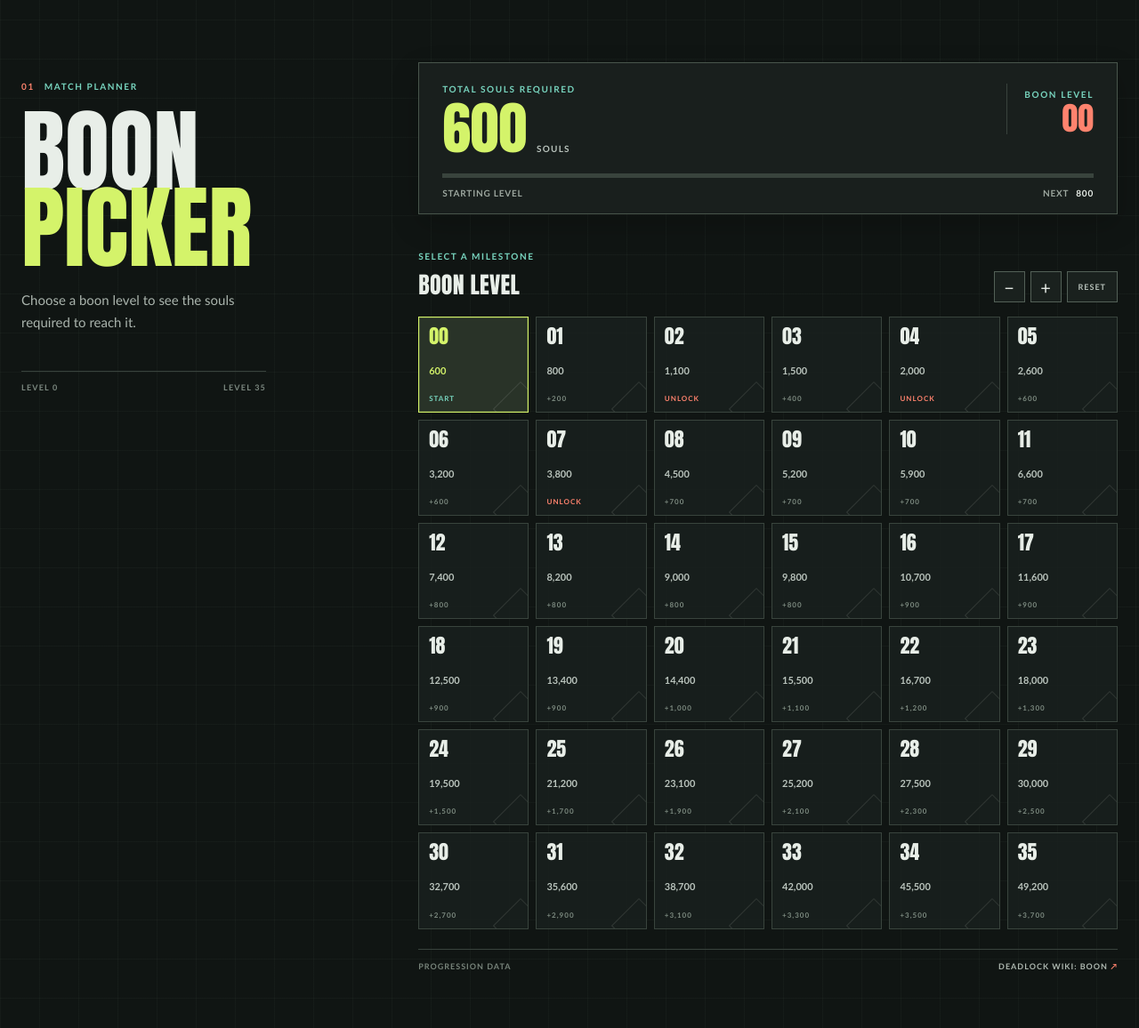
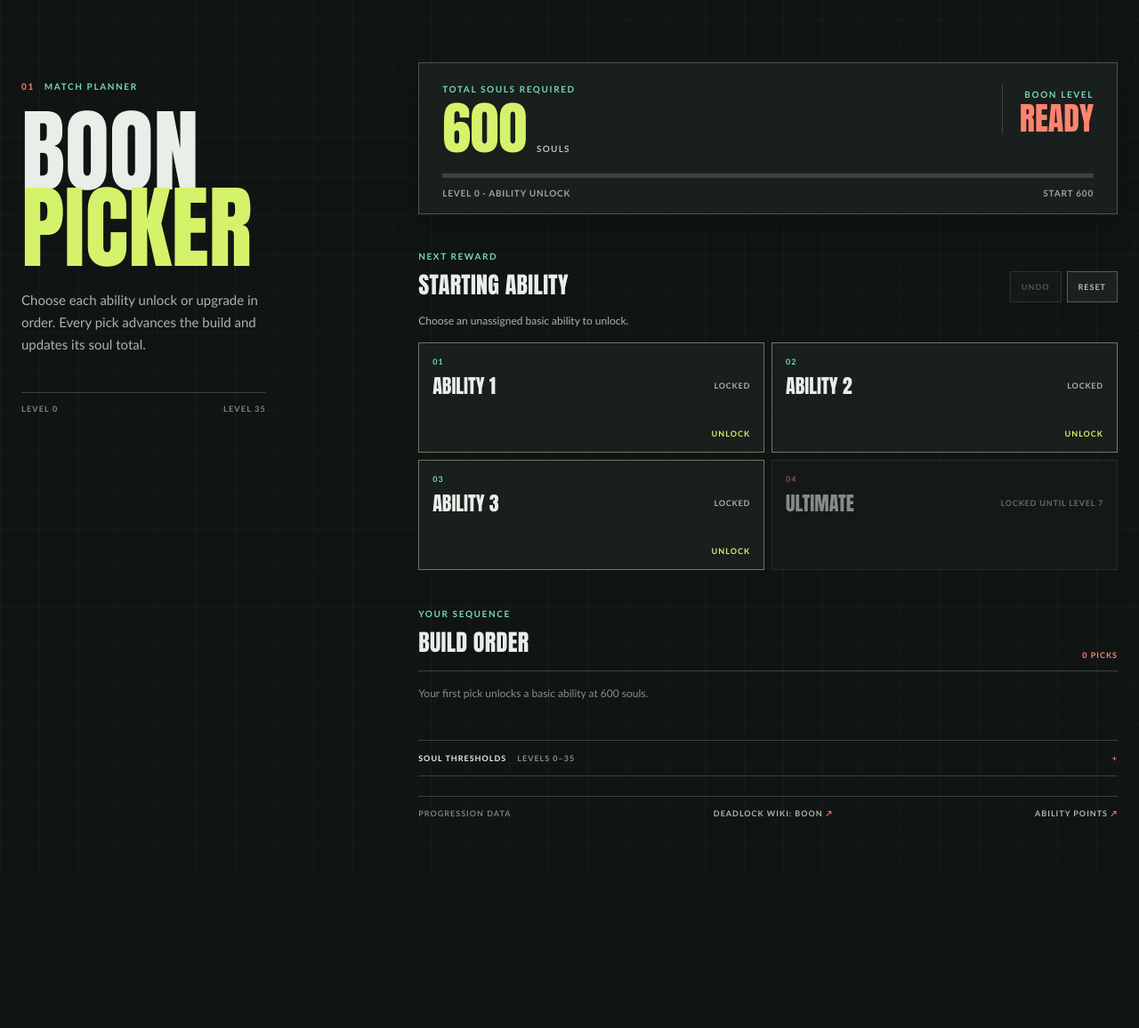
Before and after one commit to LittleBitwise/BoonPlanner, a Flask app: page / in a window 1280 px wide. Shown: the part 66-1222 px from the top of the page at 89% size. After the commit the page ends 984 px from the top, so only its background shows below. Run offline with Flask 3, Linux system fonts and the light colour scheme.

Commit message:
ability upgrade path

```diff
--- a/app.py
+++ b/app.py
@@ -7,14 +7,14 @@ SOUL_THRESHOLDS = (
     23100, 25200, 27500, 30000, 32700, 35600, 38700, 42000,
     45500, 49200,
 )
-ABILITY_UNLOCK_LEVELS = {2, 4, 7}
+ABILITY_UNLOCK_LEVELS = {0, 2, 4, 7}
 
 
 def build_levels():
     levels = []
     for level, souls in enumerate(SOUL_THRESHOLDS):
         if level == 0:
-            reward = "Starting level"
+            reward = "Ability unlock"
             cost = 0
         else:
             reward = "Ability unlock" if level in ABILITY_UNLOCK_LEVELS else "Ability point"
--- a/static/app.js
+++ b/static/app.js
@@ -1,47 +1,178 @@
-const cards = [...document.querySelectorAll(".level-card")];
+const levels = JSON.parse(document.querySelector("#boon-levels").textContent);
+const abilityCards = [...document.querySelectorAll(".ability-card")];
+const milestoneCards = [...document.querySelectorAll(".level-card")];
 const soulsValue = document.querySelector("#soulsValue");
 const levelValue = document.querySelector("#levelValue");
 const rewardValue = document.querySelector("#rewardValue");
 const nextValue = document.querySelector("#nextValue");
 const progressFill = document.querySelector("#progressFill");
 const progressTrack = document.querySelector(".progress-track");
-let selectedLevel = 0;
+const choiceHeading = document.querySelector("#choiceHeading");
+const choicePrompt = document.querySelector("#choicePrompt");
+const buildOrder = document.querySelector("#buildOrder");
+const orderCount = document.querySelector("#orderCount");
+const emptyOrder = document.querySelector("#emptyOrder");
+const undoButton = document.querySelector("#undoButton");
+const abilities = new Map(abilityCards.map((card) => [card.dataset.ability, {
+  card,
+  name: card.querySelector("strong").textContent,
+  ultimate: card.dataset.ability === "ultimate",
+  unlocked: false,
+  points: 0,
+}]));
+let picks = [];
+let currentLevel = -1;
+let order = [];
 
 function formatSouls(value) {
   return Number(value).toLocaleString("en-US");
 }
 
-function selectLevel(level) {
-  selectedLevel = Math.max(0, Math.min(cards.length - 1, level));
-  const selectedCard = cards[selectedLevel];
-  const totalSouls = Number(selectedCard.dataset.souls);
-  const nextCard = cards[selectedLevel + 1];
+function tierFor(points) {
+  if (points >= 8) return 3;
+  if (points >= 3) return 2;
+  if (points >= 1) return 1;
+  return 0;
+}
 
-  cards.forEach((card, index) => {
-    const isSelected = index === selectedLevel;
-    card.classList.toggle("is-selected", isSelected);
-    card.setAttribute("aria-pressed", String(isSelected));
+function nextTier(points) {
+  if (points < 1) return { tier: 1, remaining: 1 };
+  if (points < 3) return { tier: 2, remaining: 3 - points };
+  if (points < 8) return { tier: 3, remaining: 8 - points };
+  return null;
+}
+
+function targetLevel() {
+  return levels[currentLevel + 1] ?? null;
+}
+
+function canChoose(ability, target) {
+  if (!target) return false;
+  if (target.reward === "Ability unlock") {
+    if (ability.unlocked) return false;
+    return target.level === 7 ? ability.ultimate : !ability.ultimate;
+  }
+  return ability.unlocked && ability.points < 8;
+}
+
+function applyPick(abilityId) {
+  const ability = abilities.get(abilityId);
+  const target = targetLevel();
+  if (!ability || !canChoose(ability, target)) return false;
+
+  let action;
+  if (target.reward === "Ability unlock") {
+    ability.unlocked = true;
+    action = "UNLOCKED";
+  } else {
+    const previousTier = tierFor(ability.points);
+    ability.points += 1;
+    const newTier = tierFor(ability.points);
+    action = newTier > previousTier ? `+1 AP · TIER ${["", "I", "II", "III"][newTier]}` : "+1 ABILITY POINT";
+  }
+
+  currentLevel = target.level;
+  order.push({ level: target.level, souls: target.souls, ability: ability.name, action });
+  return true;
+}
+
+function rebuildProgress() {
+  currentLevel = -1;
+  order = [];
+  abilities.forEach((ability) => {
+    ability.unlocked = false;
+    ability.points = 0;
+  });
+  picks.forEach((abilityId) => applyPick(abilityId));
+}
+
+function promptFor(target) {
+  if (!target) return { heading: "MAXIMUM LEVEL", prompt: "All 35 boon levels are assigned." };
+  if (target.reward === "Ability unlock") {
+    if (target.level === 7) return { heading: `LEVEL ${target.level} · ULTIMATE UNLOCK`, prompt: "Unlock your Ultimate to advance this level." };
+    const heading = target.level === 0 ? "STARTING ABILITY" : `LEVEL ${target.level} · ABILITY UNLOCK`;
+    return { heading, prompt: "Choose an unassigned basic ability to unlock." };
+  }
+  return { heading: `LEVEL ${target.level} · ABILITY POINT`, prompt: "Spend this point on an unlocked ability. Picks advance the boon level." };
+}
+
+function renderOrder() {
+  orderCount.textContent = `${order.length} ${order.length === 1 ? "PICK" : "PICKS"}`;
+  emptyOrder.hidden = order.length > 0;
+  buildOrder.replaceChildren(...order.map((entry, index) => {
+    const item = document.createElement("li");
+    item.className = "order-item";
+    item.innerHTML = `<span class="order-index">${String(index + 1).padStart(2, "0")}</span><span class="order-level">LVL ${String(entry.level).padStart(2, "0")}<small>${formatSouls(entry.souls)} SOULS</small></span><strong class="order-ability">${entry.ability}</strong><span class="order-action">${entry.action}</span>`;
+    return item;
+  }));
+}
+
+function render() {
+  const target = targetLevel();
+  const current = levels[Math.max(0, currentLevel)];
+  const prompt = promptFor(target);
+  const souls = current.souls;
+
+  soulsValue.textContent = formatSouls(souls);
+  levelValue.textContent = currentLevel < 0 ? "READY" : String(currentLevel).padStart(2, "0");
+  rewardValue.textContent = target ? `LEVEL ${target.level} · ${target.reward}` : "ALL REWARDS ASSIGNED";
+  nextValue.textContent = target ? `${currentLevel < 0 ? "START" : "NEXT"} ${formatSouls(target.souls)}` : "MAX LEVEL";
+  progressFill.style.width = `${(Math.max(currentLevel, 0) / 35) * 100}%`;
+  progressTrack.setAttribute("aria-valuenow", String(Math.max(currentLevel, 0)));
+  choiceHeading.textContent = prompt.heading;
+  choicePrompt.textContent = prompt.prompt;
+  undoButton.disabled = picks.length === 0;
+  document.title = `${currentLevel < 0 ? "Ready" : `Level ${currentLevel}`} · ${formatSouls(souls)} souls | Boon Picker`;
+
+  abilities.forEach((ability) => {
+    const button = ability.card;
+    const status = button.querySelector(".ability-status");
+    const next = button.querySelector(".ability-next");
+    const action = button.querySelector(".ability-action");
+    const available = canChoose(ability, target);
+    const upcomingTier = ability.unlocked ? nextTier(ability.points) : null;
+
+    button.disabled = !available;
+    button.classList.toggle("is-available", available);
+    if (ability.unlocked) {
+      status.textContent = `TIER ${tierFor(ability.points)} · ${ability.points}/8 AP`;
+      next.textContent = upcomingTier ? `${upcomingTier.remaining} AP TO TIER ${["", "I", "II", "III"][upcomingTier.tier]}` : "MAX TIER";
+      action.textContent = available ? "UPGRADE" : "";
+    } else {
+      status.textContent = ability.ultimate && target?.level !== 7 ? "LOCKED UNTIL LEVEL 7" : "LOCKED";
+      next.textContent = "";
+      action.textContent = available ? "UNLOCK" : "";
+    }
   });
 
-  soulsValue.textContent = formatSouls(totalSouls);
-  levelValue.textContent = String(selectedLevel).padStart(2, "0");
-  rewardValue.textContent = selectedCard.dataset.reward;
-  nextValue.innerHTML = nextCard ? `NEXT <b>${formatSouls(nextCard.dataset.souls)}</b>` : "MAXIMUM LEVEL";
-  progressFill.style.width = `${(selectedLevel / (cards.length - 1)) * 100}%`;
-  progressTrack.setAttribute("aria-valuenow", String(selectedLevel));
-  document.title = `Level ${selectedLevel} · ${formatSouls(totalSouls)} souls | Boon Picker`;
+  milestoneCards.forEach((card) => {
+    const level = Number(card.dataset.level);
+    card.classList.toggle("is-complete", level < currentLevel);
+    card.classList.toggle("is-current", level === currentLevel);
+    card.classList.toggle("is-next", level === (target?.level ?? -1));
+  });
+  renderOrder();
 }
 
-cards.forEach((card) => {
-  card.addEventListener("click", () => selectLevel(Number(card.dataset.level)));
+abilityCards.forEach((card) => {
+  card.addEventListener("click", () => {
+    if (!canChoose(abilities.get(card.dataset.ability), targetLevel())) return;
+    picks.push(card.dataset.ability);
+    rebuildProgress();
+    render();
+  });
 });
 
-document.querySelector("#previousButton").addEventListener("click", () => selectLevel(selectedLevel - 1));
-document.querySelector("#nextButton").addEventListener("click", () => selectLevel(selectedLevel + 1));
-document.querySelector("#resetButton").addEventListener("click", () => selectLevel(0));
+undoButton.addEventListener("click", () => {
+  picks.pop();
+  rebuildProgress();
+  render();
+});
 
-document.addEventListener("keydown", (event) => {
-  if (event.altKey || event.ctrlKey || event.metaKey) return;
-  if (event.key === "ArrowLeft") selectLevel(selectedLevel - 1);
-  if (event.key === "ArrowRight") selectLevel(selectedLevel + 1);
+document.querySelector("#resetButton").addEventListener("click", () => {
+  picks = [];
+  rebuildProgress();
+  render();
 });
+
+render();
--- a/static/styles.css
+++ b/static/styles.css
@@ -74,19 +74,50 @@ h2 { margin: 5px 0 0; font-family: Impact, "Arial Narrow", sans-serif; font-size
 .step-button { width: 35px; font-size: 20px; line-height: 1; }
 .reset-button { padding: 0 12px; color: #b6c0b9; font-size: 9px; font-weight: 800; letter-spacing: 1px; }
 .step-button:hover, .reset-button:hover { border-color: var(--acid); color: var(--acid); }
+.reset-button:disabled { opacity: .4; cursor: not-allowed; }
 .step-button:focus-visible, .reset-button:focus-visible, .level-card:focus-visible { outline: 2px solid var(--mint); outline-offset: 3px; }
 
-.level-grid { display: grid; grid-template-columns: repeat(6, minmax(0, 1fr)); gap: 8px; }
-.level-card { position: relative; display: flex; min-width: 0; aspect-ratio: 1.15; flex-direction: column; align-items: flex-start; justify-content: space-between; padding: 10px 11px; overflow: hidden; border: 1px solid #39443d; background: rgba(26, 33, 30, .84); text-align: left; cursor: pointer; transition: transform 120ms ease, border-color 120ms ease, background 120ms ease; }
+.choice-prompt { margin: -4px 0 15px; color: #aab4ad; font-size: 12px; line-height: 1.5; }
+.ability-grid { display: grid; grid-template-columns: repeat(2, minmax(0, 1fr)); gap: 8px; }
+.ability-card { position: relative; display: grid; min-width: 0; min-height: 124px; grid-template-columns: 1fr auto; grid-template-rows: auto auto 1fr auto; gap: 5px 12px; padding: 15px; border: 1px solid #39443d; background: rgba(26, 33, 30, .9); text-align: left; cursor: pointer; transition: transform 120ms ease, border-color 120ms ease, background 120ms ease; }
+.ability-card:hover:not(:disabled) { transform: translateY(-2px); border-color: var(--acid); background: var(--panel-raised); }
+.ability-card:focus-visible { outline: 2px solid var(--mint); outline-offset: 3px; }
+.ability-card:disabled { cursor: not-allowed; opacity: .55; }
+.ability-card.is-available { border-color: #687b62; }
+.ability-card.is-ultimate .ability-index, .ability-card.is-ultimate .ability-action { color: var(--coral); }
+.ability-index { grid-column: 1 / -1; color: var(--mint); font-size: 9px; font-weight: 800; letter-spacing: 1px; }
+.ability-card strong { align-self: center; font-family: Impact, "Arial Narrow", sans-serif; font-size: 22px; font-weight: 400; }
+.ability-status { align-self: center; color: #aab4ad; font-size: 9px; font-weight: 800; letter-spacing: .8px; text-align: right; }
+.ability-next { grid-column: 1; color: #829087; font-size: 9px; font-weight: 700; letter-spacing: .6px; }
+.ability-action { grid-column: 2; grid-row: 4; color: var(--acid); font-size: 9px; font-weight: 900; letter-spacing: 1px; }
+.build-section { margin-top: 37px; }
+.section-heading { display: flex; align-items: end; justify-content: space-between; gap: 16px; padding-bottom: 12px; border-bottom: 1px solid var(--line); }
+.section-heading h2 { margin-top: 5px; }
+.order-count { color: var(--coral); font-size: 9px; font-weight: 800; letter-spacing: 1px; }
+.empty-order { margin: 0; padding: 17px 0; color: #829087; font-size: 12px; }
+.build-order { margin: 0; padding: 0; list-style: none; }
+.order-item { display: grid; grid-template-columns: 28px 90px minmax(100px, 1fr) minmax(110px, auto); align-items: center; gap: 10px; min-height: 52px; border-bottom: 1px solid rgba(57, 67, 61, .8); }
+.order-index { color: #77847a; font-family: Impact, sans-serif; font-size: 17px; }
+.order-level { color: var(--mint); font-size: 9px; font-weight: 800; letter-spacing: .7px; }
+.order-level small { display: block; margin-top: 3px; color: #7f8a82; font-size: 8px; letter-spacing: .3px; }
+.order-ability { font-size: 11px; }
+.order-action { color: var(--acid); font-size: 8px; font-weight: 800; letter-spacing: .5px; text-align: right; }
+.thresholds { margin-top: 28px; border-top: 1px solid var(--line); border-bottom: 1px solid var(--line); }
+.thresholds summary { display: flex; justify-content: space-between; gap: 12px; padding: 14px 0; color: var(--paper); cursor: pointer; font-size: 9px; font-weight: 800; letter-spacing: 1px; list-style: none; }
+.thresholds summary::-webkit-details-marker { display: none; }
+.thresholds summary::after { margin-left: auto; color: var(--coral); content: "+"; }
+.thresholds[open] summary::after { content: "−"; }
+.thresholds summary span:last-child { color: #829087; }
+.level-grid { display: grid; grid-template-columns: repeat(6, minmax(0, 1fr)); gap: 8px; padding-bottom: 16px; }
+.level-card { position: relative; display: flex; min-width: 0; aspect-ratio: 1.15; flex-direction: column; align-items: flex-start; justify-content: space-between; padding: 10px 11px; overflow: hidden; border: 1px solid #39443d; background: rgba(26, 33, 30, .84); }
 .level-card::after { position: absolute; right: -14px; bottom: -19px; width: 42px; height: 42px; border: 1px solid rgba(232, 238, 232, .12); transform: rotate(45deg); content: ""; }
-.level-card:hover { z-index: 1; transform: translateY(-2px); border-color: #9da79f; background: var(--panel-raised); }
-.level-card.is-selected { border-color: var(--acid); background: #293328; box-shadow: inset 0 0 0 1px rgba(212, 243, 106, .18); }
+.level-card.is-current, .level-card.is-next { border-color: var(--acid); background: #293328; }
+.level-card.is-complete { border-color: #52635a; background: #202a25; }
 .card-level { color: var(--paper); font-family: Impact, "Arial Narrow", sans-serif; font-size: 22px; line-height: 1; }
 .card-souls { max-width: 100%; color: #bac4bd; font-size: 11px; font-weight: 700; font-variant-numeric: tabular-nums; }
 .card-note { color: #7e8c82; font-size: 8px; font-weight: 800; letter-spacing: 1px; }
 .unlock-note { color: var(--coral); }
-.level-card.is-selected .card-level, .level-card.is-selected .card-souls { color: var(--acid); }
-.level-card.is-selected .card-note { color: var(--mint); }
+.level-card.is-current .card-level, .level-card.is-current .card-souls, .level-card.is-next .card-level, .level-card.is-next .card-souls { color: var(--acid); }
 
 .source-line { display: flex; justify-content: space-between; gap: 16px; margin-top: 22px; padding-top: 13px; border-top: 1px solid var(--line); color: #78847b; font-size: 9px; font-weight: 700; letter-spacing: 1px; }
 .source-line a { color: #aeb8b0; text-decoration: none; }
@@ -115,6 +146,10 @@ h2 { margin: 5px 0 0; font-family: Impact, "Arial Narrow", sans-serif; font-size
   .level-stamp strong { font-size: 31px; }
   .picker-heading { align-items: center; margin-top: 27px; }
   h2 { font-size: 23px; }
+  .ability-grid { grid-template-columns: 1fr; }
+  .ability-card { min-height: 106px; }
+  .order-item { grid-template-columns: 23px 76px minmax(75px, 1fr) minmax(90px, auto); gap: 6px; }
+  .order-action { font-size: 7px; }
   .level-grid { grid-template-columns: repeat(4, minmax(0, 1fr)); gap: 6px; }
   .level-card { padding: 9px; aspect-ratio: 1.13; }
   .card-level { font-size: 20px; }
--- a/templates/index.html
+++ b/templates/index.html
@@ -18,7 +18,7 @@
     <section class="intro" aria-labelledby="page-title">
       <div class="eyebrow"><span>01</span> MATCH PLANNER</div>
       <h1 id="page-title">BOON<br><em>PICKER</em></h1>
-      <p class="intro-copy">Choose a boon level to see the souls required to reach it.</p>
+      <p class="intro-copy">Choose each ability unlock or upgrade in order. Every pick advances the build and updates its soul total.</p>
       <div class="rule-line"><span>LEVEL 0</span><span>LEVEL 35</span></div>
     </section>
 
@@ -29,41 +29,67 @@
             <div class="label">TOTAL SOULS REQUIRED</div>
             <div class="souls-value"><span id="soulsValue">600</span><span class="soul-unit">SOULS</span></div>
           </div>
-          <div class="level-stamp"><span class="label">BOON LEVEL</span><strong id="levelValue">00</strong></div>
+          <div class="level-stamp"><span class="label">BOON LEVEL</span><strong id="levelValue">READY</strong></div>
         </div>
         <div class="progress-track" role="progressbar" aria-label="Selected boon progression" aria-valuemin="0" aria-valuemax="35" aria-valuenow="0">
           <div class="progress-fill" id="progressFill"></div>
         </div>
         <div class="summary-bottom">
-          <span id="rewardValue">Starting level</span>
-          <span id="nextValue">NEXT <b>800</b></span>
+          <span id="rewardValue">LEVEL 0 · ABILITY UNLOCK</span>
+          <span id="nextValue">START PICK</span>
         </div>
       </div>
 
       <div class="picker-heading">
-        <div><span class="label">SELECT A MILESTONE</span><h2>BOON LEVEL</h2></div>
-        <div class="stepper" aria-label="Change selected boon level">
-          <button type="button" class="step-button" id="previousButton" aria-label="Previous level" title="Previous level">−</button>
-          <button type="button" class="step-button" id="nextButton" aria-label="Next level" title="Next level">+</button>
-          <button type="button" class="reset-button" id="resetButton" title="Reset to starting level">RESET</button>
+        <div><span class="label">NEXT REWARD</span><h2 id="choiceHeading">STARTING ABILITY</h2></div>
+        <div class="stepper" aria-label="Manage ability order">
+          <button type="button" class="reset-button" id="undoButton" title="Undo the last ability choice" disabled>UNDO</button>
+          <button type="button" class="reset-button" id="resetButton" title="Clear the ability order">RESET</button>
         </div>
       </div>
+      <p class="choice-prompt" id="choicePrompt">Choose one of the first three abilities to unlock at level 0.</p>
 
-      <div class="level-grid" role="group" aria-label="Choose boon level">
+      <div class="ability-grid" id="abilityGrid" role="group" aria-label="Choose an ability to unlock or upgrade">
+        <button type="button" class="ability-card" data-ability="ability-1">
+          <span class="ability-index">01</span><strong>ABILITY 1</strong><span class="ability-status">LOCKED</span><span class="ability-next"></span><span class="ability-action">UNLOCK</span>
+        </button>
+        <button type="button" class="ability-card" data-ability="ability-2">
+          <span class="ability-index">02</span><strong>ABILITY 2</strong><span class="ability-status">LOCKED</span><span class="ability-next"></span><span class="ability-action">UNLOCK</span>
+        </button>
+        <button type="button" class="ability-card" data-ability="ability-3">
+          <span class="ability-index">03</span><strong>ABILITY 3</strong><span class="ability-status">LOCKED</span><span class="ability-next"></span><span class="ability-action">UNLOCK</span>
+        </button>
+        <button type="button" class="ability-card is-ultimate" data-ability="ultimate">
+          <span class="ability-index">04</span><strong>ULTIMATE</strong><span class="ability-status">LOCKED</span><span class="ability-next"></span><span class="ability-action">UNLOCK</span>
+        </button>
+      </div>
+
+      <section class="build-section" aria-labelledby="buildTitle">
+        <div class="section-heading"><div><span class="label">YOUR SEQUENCE</span><h2 id="buildTitle">BUILD ORDER</h2></div><span class="order-count" id="orderCount">0 PICKS</span></div>
+        <p class="empty-order" id="emptyOrder">Your first pick unlocks a basic ability at 600 souls.</p>
+        <ol class="build-order" id="buildOrder" aria-live="polite"></ol>
+      </section>
+
+      <details class="thresholds">
+        <summary><span>SOUL THRESHOLDS</span><span>LEVELS 0–35</span></summary>
+        <div class="level-grid" id="levelGrid" aria-label="Boon soul thresholds">
         {% for item in levels %}
-        <button type="button" class="level-card{% if item.level == 0 %} is-selected{% endif %}" data-level="{{ item.level }}" data-souls="{{ item.souls }}" data-cost="{{ item.cost }}" data-reward="{{ item.reward }}" aria-pressed="{{ 'true' if item.level == 0 else 'false' }}">
+        <div class="level-card" data-level="{{ item.level }}" data-souls="{{ item.souls }}">
           <span class="card-level">{{ '%02d'|format(item.level) }}</span>
           <span class="card-souls">{{ '{:,}'.format(item.souls) }}</span>
-          {% if item.level == 0 %}<span class="card-note">START</span>{% elif item.level in [2, 4, 7] %}<span class="card-note unlock-note">UNLOCK</span>{% else %}<span class="card-note">+{{ '{:,}'.format(item.cost) }}</span>{% endif %}
-        </button>
+          {% if item.reward == 'Ability unlock' %}<span class="card-note unlock-note">UNLOCK</span>{% else %}<span class="card-note">+{{ '{:,}'.format(item.cost) }}</span>{% endif %}
+        </div>
         {% endfor %}
-      </div>
+        </div>
+      </details>
 
       <footer class="source-line">
         <span>PROGRESSION DATA</span>
         <a href="https://deadlock.wiki/Boon" target="_blank" rel="noreferrer">DEADLOCK WIKI: BOON <span aria-hidden="true">↗</span></a>
+        <a href="https://deadlock.wiki/Abilities" target="_blank" rel="noreferrer">ABILITY POINTS <span aria-hidden="true">↗</span></a>
       </footer>
     </section>
   </main>
+  <script id="boon-levels" type="application/json">{{ levels|tojson }}</script>
 </body>
 </html>
--- a/test_app.py
+++ b/test_app.py
@@ -15,9 +15,12 @@ class BoonPickerTests(unittest.TestCase):
 
     def test_levels_include_cost_and_reward_data(self):
         levels = build_levels()
-        self.assertEqual(levels[0]["reward"], "Starting level")
+        self.assertEqual(levels[0]["reward"], "Ability unlock")
         self.assertEqual(levels[1]["cost"], 200)
         self.assertEqual(levels[2]["reward"], "Ability unlock")
+        self.assertEqual(levels[4]["reward"], "Ability unlock")
+        self.assertEqual(levels[7]["reward"], "Ability unlock")
+        self.assertEqual(levels[1]["reward"], "Ability point")
         self.assertEqual(levels[-1]["souls"], 49200)
 
     def test_picker_and_api_are_available(self):
```
Also changed, not shown: .github/copilot-instructions.md, README.md.
